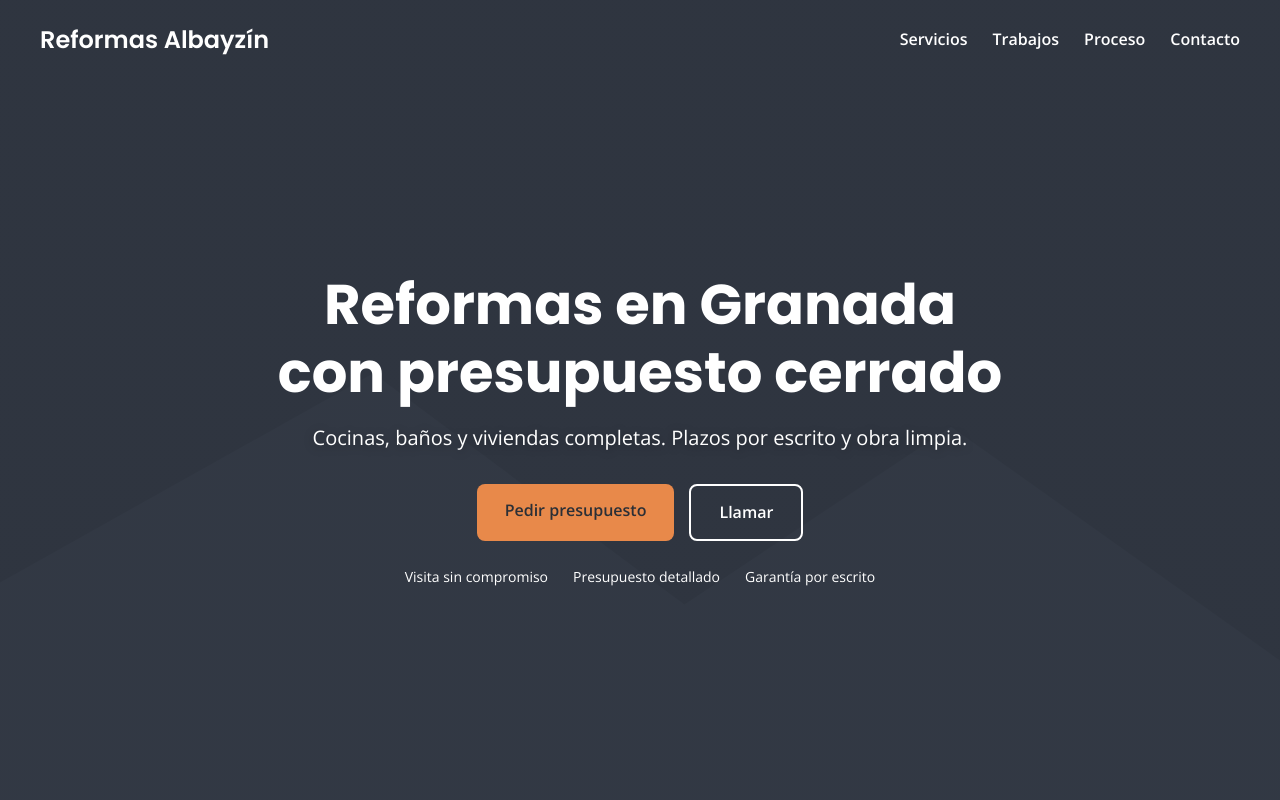
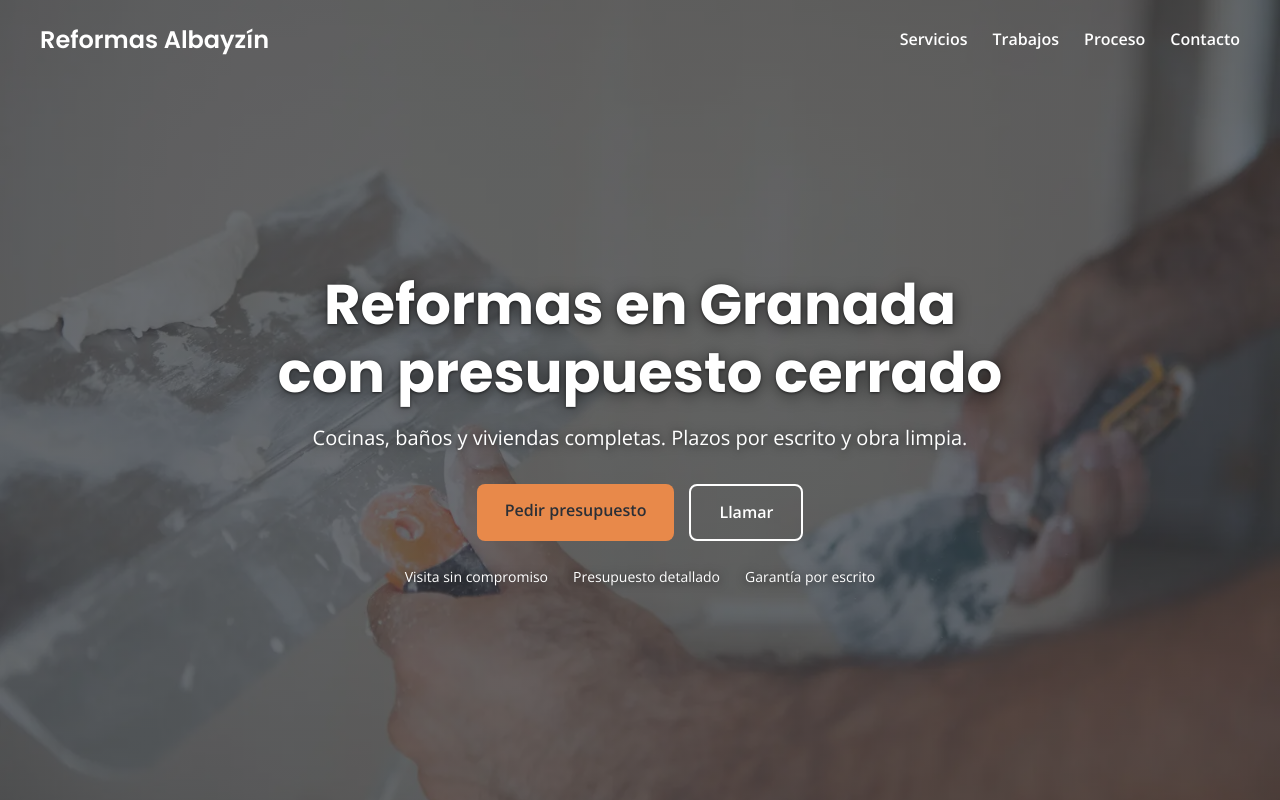
Before and after one commit to edvillamizar/demo_albanil, a plain HTML site: page index.html in a window 1280 px wide. Shown: the top 800 px of the page. Drawn offline with Linux system fonts and the light colour scheme.

Commit message:
Cambio img hero

```diff
--- a/css/style.css
+++ b/css/style.css
@@ -87,7 +87,7 @@ h1, h2, h3 { font-family: var(--font-heading); line-height: 1.2; color: var(--co
   min-height: 100vh; min-height: 100svh;
   display: flex; align-items: center; justify-content: center;
   text-align: center; padding: calc(var(--header-h) + 20px) 20px 40px;
-  background: linear-gradient(var(--color-overlay), var(--color-overlay)), url("../images/hero.svg") center / cover no-repeat;
+  background: linear-gradient(var(--color-overlay), var(--color-overlay)), url("../images/hero.webp") center / cover no-repeat;
 }
 .hero-content { max-width: 750px; color: #fff; }
 .hero h1 { font-size: var(--fs-800); color: #fff; margin-bottom: 16px; }
@@ -222,3 +222,11 @@ h1, h2, h3 { font-family: var(--font-heading); line-height: 1.2; color: var(--co
   html { scroll-behavior: auto; }
   *, *::before, *::after { animation: none !important; transition: none !important; }
 }
+
+.hero h1 {
+  text-shadow: 0 2px 16px rgba(0, 0, 0, .55), 0 1px 3px rgba(0, 0, 0, .6);
+}
+.hero p,
+.hero-features {
+  text-shadow: 0 1px 10px rgba(0, 0, 0, .65);
+}
--- a/index.html
+++ b/index.html
@@ -12,7 +12,7 @@
   <link rel="preload" href="fonts/poppins-latin-600-normal.woff2" as="font" type="font/woff2" crossorigin>
   <link rel="stylesheet" href="css/style.css">
   <style>
-    :root { --color-primary: #2B2F36; --color-primary-dark: #1B1E23; --color-secondary: #E8894A; --color-secondary-dark: #CF7036; --color-link: #A9481A; --color-accent-text: #A9481A; --color-bg-alt: #F4F1EC; --color-overlay: rgba(43, 47, 54, .74); }
+    :root { --color-primary: #2B2F36; --color-primary-dark: #1B1E23; --color-secondary: #E8894A; --color-secondary-dark: #CF7036; --color-link: #A9481A; --color-accent-text: #A9481A; --color-bg-alt: #F4F1EC; --color-overlay: rgba(43, 47, 54, .7); }
     .step-num { display: block; margin-bottom: 8px; font-family: var(--font-heading); font-size: 2rem; font-weight: 700; color: var(--color-accent-text); }
   </style>
   <script type="application/ld+json">
@@ -135,6 +135,10 @@
     <p>© <span id="year">2026</span> Reformas Albayzín</p>
     <p class="footer-legal"><a href="aviso-legal.html">Aviso legal</a> · <a href="privacidad.html">Privacidad</a></p>
     <p class="footer-legal">Web demostrativa. Negocio ficticio, sin datos reales.</p>
+    <p class="footer-legal">
+  Foto de <a href="https://unsplash.com/es/@sasun1990?utm_source=unsplash&utm_medium=referral&utm_content=creditCopyText">Sasun Bughdaryan</a> en <a href="https://unsplash.com/es/fotos/manos-aplicando-yeso-en-una-pared-con-paletas-Re1O5byZ8bY?utm_source=unsplash&utm_medium=referral&utm_content=creditCopyText">Unsplash</a>
+  en <a href="https://unsplash.com/" target="_blank" rel="noopener noreferrer">Unsplash</a>
+</p>
   </footer>
 
   <a class="whatsapp-float" href="https://wa.me/34600000000?text=Hola%2C%20quiero%20un%20presupuesto%20de%20reforma" target="_blank" rel="noopener" aria-label="Escribir por WhatsApp">
```
Also changed, not shown: images/demo-albanil.pages.dev_.png (added), images/hero-albanil.svg (added), images/hero.webp (added), 2 other files.
